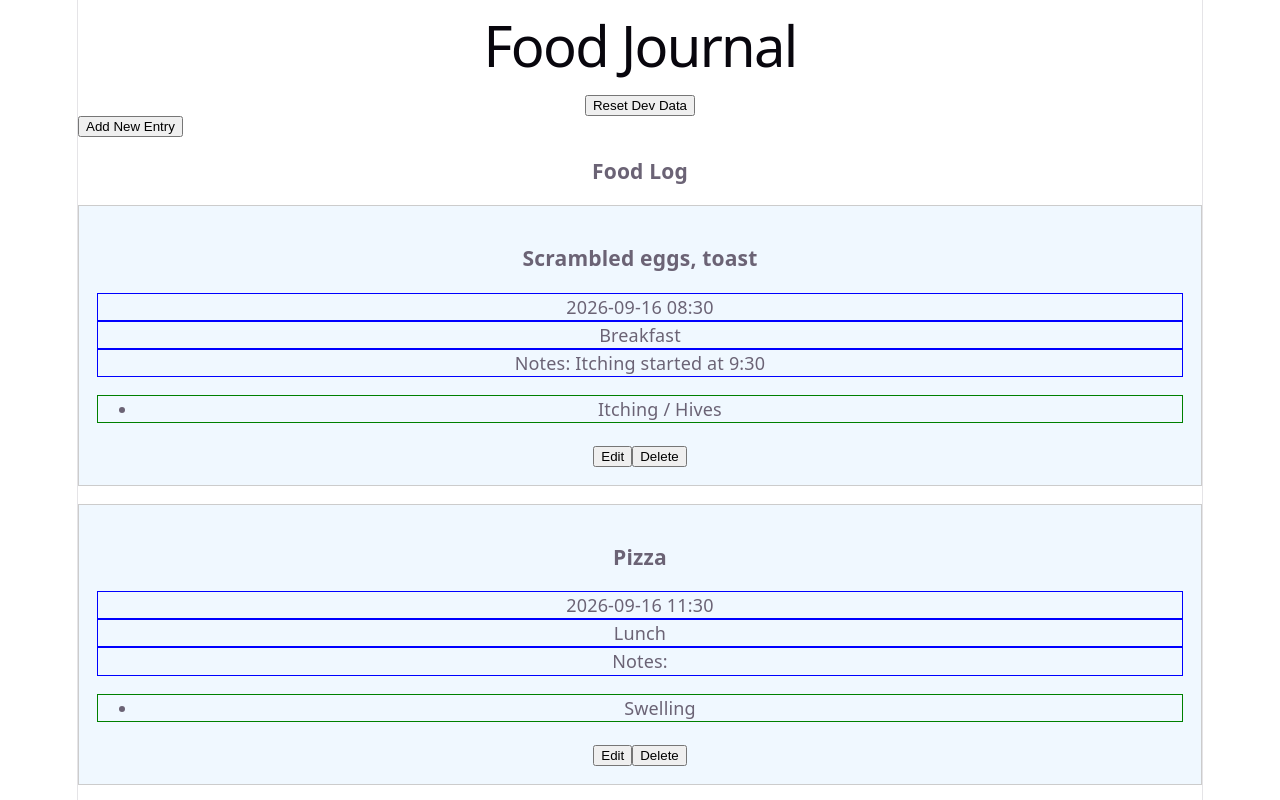
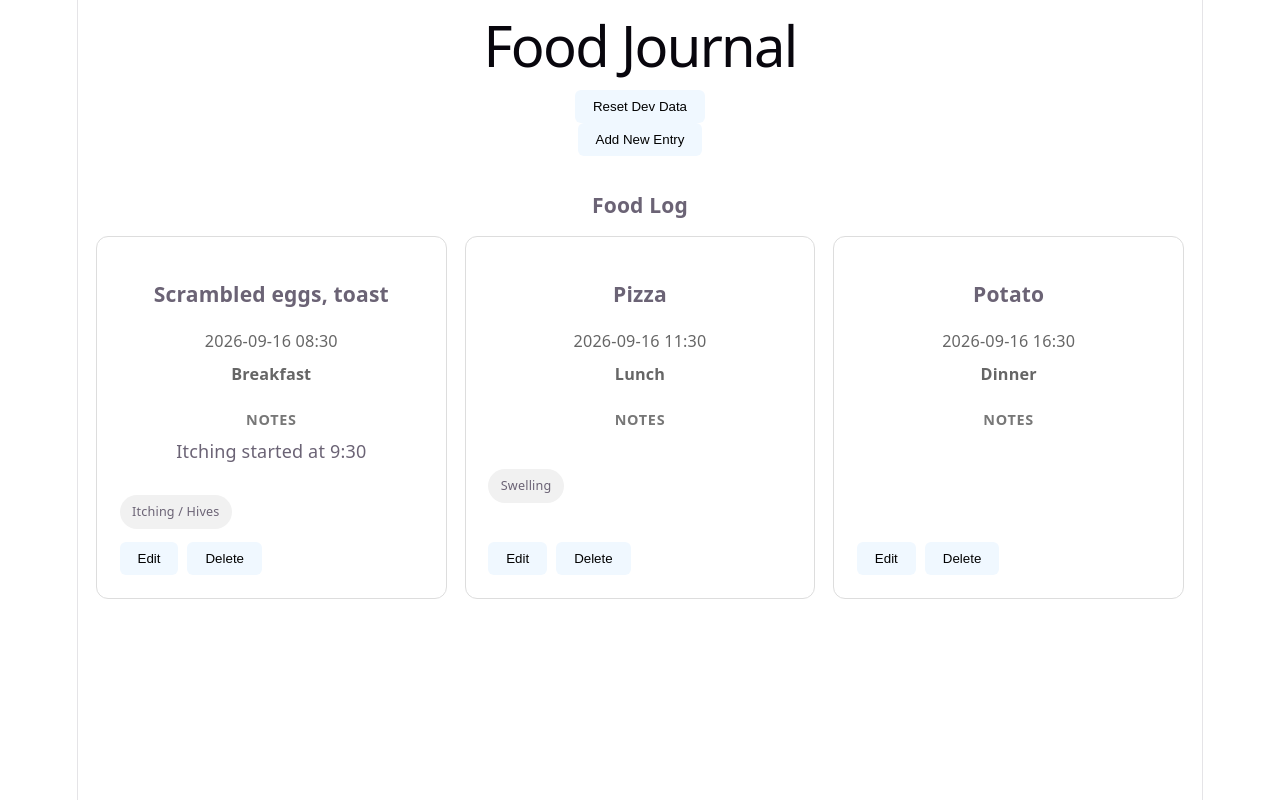
Before and after one commit to lcoombs99/collection-manager-project, a React (Vite) app: page / in a window 1280 px wide. Shown: the top 800 px of the page. Built offline with nearby package versions, Linux system fonts and the light colour scheme.

Commit message:
styling added

```diff
--- a/src/App.css
+++ b/src/App.css
@@ -1,228 +1,143 @@
-.new-food-form {
-  display: flex;
-  flex-direction: row;
-  justify-content: space-evenly;
-  align-items: center;
-  padding: 2rem 2rem;
-  border: solid 1px red;
+.form {
+  margin: 2rem 20rem 1rem 20rem;
+
+}
+.form-control {
+  margin-bottom: 1rem;
 }
 
-.button {
-  width: fit-content;
+.form-control label {
+  margin-bottom: 0.35rem;
+  margin-right: 0.35rem;
+  font-weight: 600;
 }
 
-.entry {
-  border: solid 1px blue;
+.form-control input,
+.form-control select {
+  width: 100%;
+  box-sizing: border-box;
+  padding: 0.5rem;
+  border: 1px solid #ccc;
+  border-radius: 6px;
+  font: inherit;
+}
+
+.reactions {
+  margin-bottom: 1rem;
+}
+
+.reactions > div {
+  display: flex;
+  align-items: center;
+  gap: 0.5rem;
+  margin-bottom: 0.25rem;
+}
+
+.reactions label {
+  display: inline;
+  font-weight: normal;
+}
+
+.reactions input {
+  width: auto;
+}
+
+.entry-section {
+  /*border: solid 1px purple;*/
+  max-width: 1200px;
+  margin: 2rem auto;
+  padding: 0 1rem;
+}
+
+.entry-section > h3 {
+  margin-bottom: 1rem;
 }
 
 .entry-list {
   display: grid;
   grid-template-columns: repeat(auto-fit, minmax(300px, 1fr));
   gap: 1rem;
-  padding: 1rem;
-  max-width: 1200px;
-  margin: 0 auto;
+  align-items: stretch;
+}
+.entry {
+  margin-bottom: 0.4rem;
+  color: #666;
+  font-size: 0.9rem;
+}
+
+.entry-meal {
+  font-weight: 600;
+  margin-bottom: 0.25rem;
 }
 
 .list {
-  border: solid 1px green;
+  /*border: solid 1px green;*/
+  display: flex;
+  flex-wrap: wrap;
+  gap: 0.4rem;
+  list-style: none;
+  padding: 0;
+  margin: 0.75rem 0;
 }
 
-.card {
-  padding: 1rem;
-  margin-bottom: 1rem;
-  border: 1px solid #ccc;
-  background-color: aliceBlue;
+.list li {
+  padding: 0.2rem 0.7rem;
+  border-radius: 900px;
+  background: #f1f1f1;
+  font-size: 0.7rem;
 }
 
-.form-control {
-  margin-bottom: 0.5rem;
+.notes {
+  margin-top: 0.75rem;
+  margin-bottom: 1rem;
 }
 
-label {
-  display: block;
+/* distinctive writing */
+.notes strong {
+  font-size: 0.8rem;
+  text-transform: uppercase;
+  letter-spacing: 0.05em;
+  color: #777;
 }
-/*.counter {*/
-/*  font-size: 16px;*/
-/*  padding: 5px 10px;*/
-/*  border-radius: 5px;*/
-/*  color: var(--accent);*/
-/*  background: var(--accent-bg);*/
-/*  border: 2px solid transparent;*/
-/*  transition: border-color 0.3s;*/
-/*  margin-bottom: 24px;*/
 
-/*  &:hover {*/
-/*    border-color: var(--accent-border);*/
-/*  }*/
-/*  &:focus-visible {*/
-/*    outline: 2px solid var(--accent);*/
-/*    outline-offset: 2px;*/
-/*  }*/
-/*}*/
+.notes p {
+  margin: 0.25rem 0 0;
+}
 
-/*.hero {*/
-/*  position: relative;*/
+/* letting grid control card height for now (entire row) */
+.card {
+  height: 100%;
+  box-sizing: border-box;
 
-/*  .base,*/
-/*  .framework,*/
-/*  .vite {*/
-/*    inset-inline: 0;*/
-/*    margin: 0 auto;*/
-/*  }*/
+  padding: 1.25rem;
+  border: 1px solid #ddd;
+  border-radius: 12px;
+  background: white;
 
-/*  .base {*/
-/*    width: 170px;*/
-/*    position: relative;*/
-/*    z-index: 0;*/
-/*  }*/
+  display: flex;
+  flex-direction: column;
+}
 
-/*  .framework,*/
-/*  .vite {*/
-/*    position: absolute;*/
-/*  }*/
+/* edit and delete button container */
+.card-actions {
+  display: flex;
+  gap: 0.5rem;
+  margin-top: auto;
+}
 
-/*  .framework {*/
-/*    z-index: 1;*/
-/*    top: 34px;*/
-/*    height: 28px;*/
-/*    transform: perspective(2000px) rotateZ(300deg) rotateX(44deg) rotateY(39deg)*/
-/*      scale(1.4);*/
-/*  }*/
+.button {
+  padding: 0.5rem 1rem;
+  border: none;
+  border-radius: 6px;
+  background: aliceblue;
+  cursor: pointer;
+}
 
-/*  .vite {*/
-/*    z-index: 0;*/
-/*    top: 107px;*/
-/*    height: 26px;*/
-/*    width: auto;*/
-/*    transform: perspective(2000px) rotateZ(300deg) rotateX(40deg) rotateY(39deg)*/
-/*      scale(0.8);*/
-/*  }*/
-/*}*/
+.button:hover {
+  opacity: 0.85;
+}
 
-/*#center {*/
-/*  display: flex;*/
-/*  flex-direction: column;*/
-/*  gap: 25px;*/
-/*  place-content: center;*/
-/*  place-items: center;*/
-/*  flex-grow: 1;*/
-
-/*  @media (max-width: 1024px) {*/
-/*    padding: 32px 20px 24px;*/
-/*    gap: 18px;*/
-/*  }*/
-/*}*/
-
-/*#next-steps {*/
-/*  display: flex;*/
-/*  border-top: 1px solid var(--border);*/
-/*  text-align: left;*/
-
-/*  & > div {*/
-/*    flex: 1 1 0;*/
-/*    padding: 32px;*/
-/*    @media (max-width: 1024px) {*/
-/*      padding: 24px 20px;*/
-/*    }*/
-/*  }*/
-
-/*  .icon {*/
-/*    margin-bottom: 16px;*/
-/*    width: 22px;*/
-/*    height: 22px;*/
-/*  }*/
-
-/*  @media (max-width: 1024px) {*/
-/*    flex-direction: column;*/
-/*    text-align: center;*/
-/*  }*/
-/*}*/
-
-/*#docs {*/
-/*  border-right: 1px solid var(--border);*/
-
-/*  @media (max-width: 1024px) {*/
-/*    border-right: none;*/
-/*    border-bottom: 1px solid var(--border);*/
-/*  }*/
-/*}*/
-
-/*#next-steps ul {*/
-/*  list-style: none;*/
-/*  padding: 0;*/
-/*  display: flex;*/
-/*  gap: 8px;*/
-/*  margin: 32px 0 0;*/
-
-/*  .logo {*/
-/*    height: 18px;*/
-/*  }*/
-
-/*  a {*/
-/*    color: var(--text-h);*/
-/*    font-size: 16px;*/
-/*    border-radius: 6px;*/
-/*    background: var(--social-bg);*/
-/*    display: flex;*/
-/*    padding: 6px 12px;*/
-/*    align-items: center;*/
-/*    gap: 8px;*/
-/*    text-decoration: none;*/
-/*    transition: box-shadow 0.3s;*/
-
-/*    &:hover {*/
-/*      box-shadow: var(--shadow);*/
-/*    }*/
-/*    .button-icon {*/
-/*      height: 18px;*/
-/*      width: 18px;*/
-/*    }*/
-/*  }*/
-
-/*  @media (max-width: 1024px) {*/
-/*    margin-top: 20px;*/
-/*    flex-wrap: wrap;*/
-/*    justify-content: center;*/
-
-/*    li {*/
-/*      flex: 1 1 calc(50% - 8px);*/
-/*    }*/
-
-/*    a {*/
-/*      width: 100%;*/
-/*      justify-content: center;*/
-/*      box-sizing: border-box;*/
-/*    }*/
-/*  }*/
-/*}*/
-
-/*#spacer {*/
-/*  height: 88px;*/
-/*  border-top: 1px solid var(--border);*/
-/*  @media (max-width: 1024px) {*/
-/*    height: 48px;*/
-/*  }*/
-/*}*/
-
-/*.ticks {*/
-/*  position: relative;*/
-/*  width: 100%;*/
-
-/*  &::before,*/
-/*  &::after {*/
-/*    content: '';*/
-/*    position: absolute;*/
-/*    top: -4.5px;*/
-/*    border: 5px solid transparent;*/
-/*  }*/
-
-/*  &::before {*/
-/*    left: 0;*/
-/*    border-left-color: var(--border);*/
-/*  }*/
-/*  &::after {*/
-/*    right: 0;*/
-/*    border-right-color: var(--border);*/
-/*  }*/
-/*}*/
+.button:disabled {
+  opacity: 0.5;
+  cursor: not-allowed;
+}
--- a/src/App.jsx
+++ b/src/App.jsx
@@ -45,14 +45,14 @@ function App() {
   };
 
   return (
-    <>
+    <div>
       <Header onResetData={handleResetData}/>
       {/*Filter or search bar*/}
       {!formIsOpen && <button onClick={toggleFormState} className="button">Add New Entry</button>}
       {formIsOpen ?
         <FoodForm entryData={null} onCloseEdit={toggleFormState} handleAddNewMeal={handleAddNewMeal}/> : null}
       <EntryList entries={entries} onDeleteMeal={handleDeleteMealById} handleUpdateMeal={handleUpdateMeal}/>
-    </>
+    </div>
   );
 }
 
--- a/src/components/EntryCard.jsx
+++ b/src/components/EntryCard.jsx
@@ -9,10 +9,6 @@ function EntryCard({entryData, onDeleteMeal, handleUpdateMeal}) {
     setIsEditing((prevState) => !prevState);
   };
 
-  const handleEditClick = () => {
-    setIsEditing((prevState) => !prevState);
-  };
-
   const handleDeleteClick = () => {
     // TODO: Display modal rather than alert with option to confirm
     alert('This item will be deleted.');
@@ -20,10 +16,10 @@ function EntryCard({entryData, onDeleteMeal, handleUpdateMeal}) {
   };
 
   return (
-    <div className="card" key={entryData.id}>
-      <h3>{entryData.food}</h3>
+    <div>
       {
-        isEditing ? <EntryEdit onCloseEdit={toggleFormState} handleUpdateMeal={handleUpdateMeal} entryData={entryData}/> :
+        isEditing ?
+            <EntryEdit onCloseEdit={toggleFormState} handleUpdateMeal={handleUpdateMeal} entryData={entryData}/> :
           <EntryDisplay
             entryData={entryData}
             onEditEntryClick={toggleFormState}
--- a/src/components/EntryDisplay.jsx
+++ b/src/components/EntryDisplay.jsx
@@ -2,10 +2,17 @@ function EntryDisplay({entryData, onEditEntryClick, onDeleteEntryClick}) {
 // props: entryData, onEditEntryClick, onDeleteEntryClick
 
   return (
+    <div className="card">
+      <h3>{entryData.food}</h3>
+
+      <div className="entry">{entryData.date} {entryData.time}</div>
+      <div className="entry entry-meal">{entryData.meal}</div>
+      <div className="notes">
+        <strong>Notes</strong>
+        <p>{entryData.notes}</p>
+      </div>
       <div>
-      <div className="entry">{entryData.date} {entryData.time}</div>
-      <div className="entry">{entryData.meal}</div>
-      <div className="entry">Notes: {entryData.notes ?? null}</div>
+
         {entryData.reactions.length > 0 &&
           <ul className="list">
             {entryData.reactions.map((item, index) => (
@@ -13,8 +20,11 @@ function EntryDisplay({entryData, onEditEntryClick, onDeleteEntryClick}) {
             ))}
           </ul>
         }
+      </div>
+      <div className="card-actions">
         <button className="button" onClick={onEditEntryClick}>Edit</button>
         <button className="button" onClick={onDeleteEntryClick}>Delete</button>
+      </div>
     </div>
   );
 }
--- a/src/components/EntryEdit.jsx
+++ b/src/components/EntryEdit.jsx
@@ -2,7 +2,9 @@ import FoodForm from './FoodForm.jsx';
 
 function EntryEdit({entryData, handleUpdateMeal, onCloseEdit}) {
   return (
-    <FoodForm onCloseEdit={onCloseEdit} handleUpdateMeal={handleUpdateMeal} entryData={entryData}/>
+    <div className="card">
+      <FoodForm onCloseEdit={onCloseEdit} handleUpdateMeal={handleUpdateMeal} entryData={entryData}/>
+    </div>
   );
 }
 
--- a/src/components/EntryList.jsx
+++ b/src/components/EntryList.jsx
@@ -4,12 +4,13 @@ function EntryList({entries, onDeleteMeal, handleUpdateMeal}) {
   //props: entries, onDeleteMeal, handleUpdateMeal
 
   return (
-    <div>
+    <div className="entry-section">
       <h3>Food Log</h3>
-
-      {entries.map((entry) =>
-        <EntryCard entryData={entry} key={entry.id} onDeleteMeal={onDeleteMeal} handleUpdateMeal={handleUpdateMeal}/>
-      )}
+      <div className="entry-list">
+        {entries.map((entry) =>
+          <EntryCard entryData={entry} key={entry.id} onDeleteMeal={onDeleteMeal} handleUpdateMeal={handleUpdateMeal}/>
+        )}
+      </div>
     </div>
   );
 }
--- a/src/components/FoodForm.jsx
+++ b/src/components/FoodForm.jsx
@@ -31,6 +31,7 @@ function FoodForm({entryData, onCloseEdit, handleUpdateMeal, handleAddNewMeal})
   };
 
   // Super basic validation for creating new entry
+  // TODO: Error Handling
   const isFormValid = dateInput !== '' && timeInput !== '' && selectedMeal !== 'Choose One' && foodInput.trim() !== '';
 
   const submitHandler = (e) => {
@@ -51,8 +52,7 @@ function FoodForm({entryData, onCloseEdit, handleUpdateMeal, handleAddNewMeal})
   };
 
   return (
-    <div className="new-food-form">
-
+    <div className="form">
       <div className="form-control">
         <label>Meal</label>
         <select value={entryData?.meal ?? selectedMeal} onChange={(e) => setSelectedMeal(e.target.value)}>
@@ -85,11 +85,10 @@ function FoodForm({entryData, onCloseEdit, handleUpdateMeal, handleAddNewMeal})
           onChange={(e) => setTimeInput(e.target.value)}
         />
       </div>
-      <div>
+      <div className="reactions">
         {
           REACTIONS_LIST.map((reaction, index) => (
             <div key={index}>
-              <label htmlFor={index.toString()}>{reaction}</label>
               <input
                 type="checkbox"
                 id={index.toString()}
@@ -97,6 +96,7 @@ function FoodForm({entryData, onCloseEdit, handleUpdateMeal, handleAddNewMeal})
                 value={reaction}
                 checked={selectedReactions.includes(reaction)}
                 onChange={() => handleReactionSelect(reaction)}/>
+              <label htmlFor={index.toString()}>{reaction}</label>
             </div>
           ))
         }
@@ -105,9 +105,12 @@ function FoodForm({entryData, onCloseEdit, handleUpdateMeal, handleAddNewMeal})
         <label>Notes</label>
         <input
           type="text"
+          maxLength={100}
           value={notesInput}
           onChange={(e) => setNotesInput(e.target.value)}
         />
+      </div>
+      <div className="card-actions">
         <button onClick={onCloseEdit} className="button">Cancel</button>
         <button disabled={!isFormValid} onClick={submitHandler} className="button">Submit</button>
       </div>
```
Lines whose indentation alone changed are shown as unchanged.
